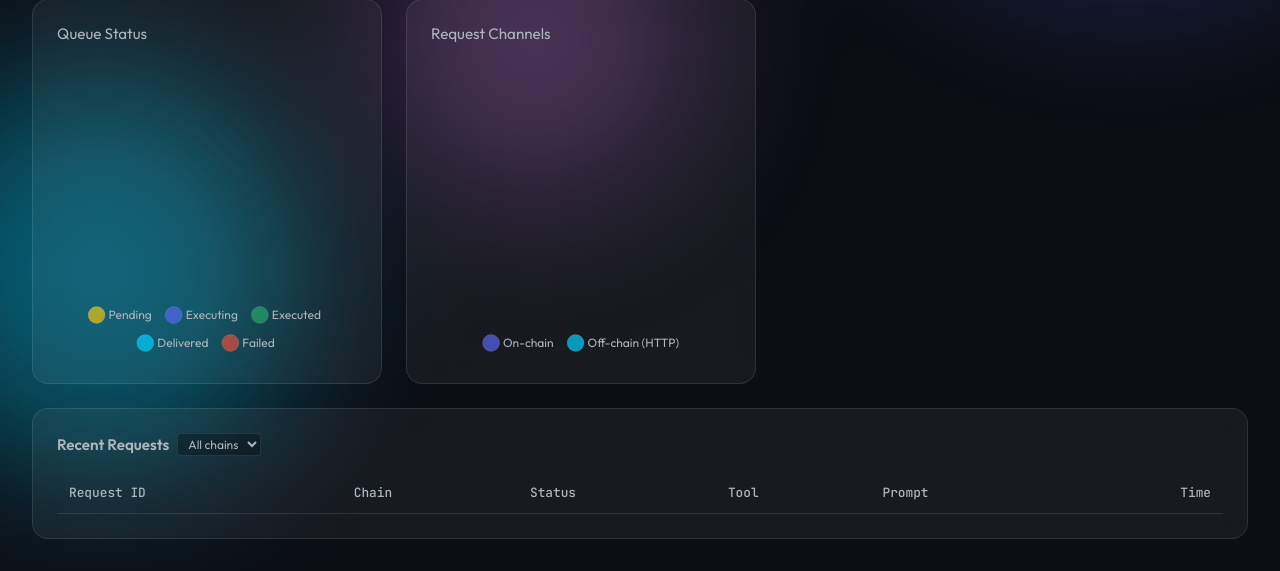
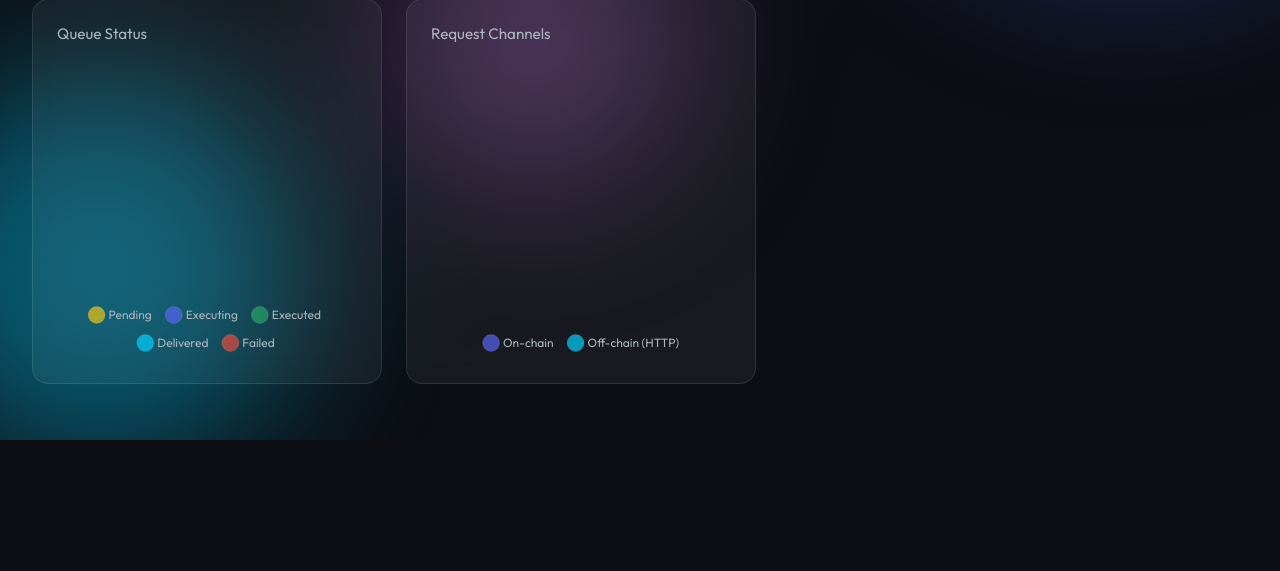
Before and after one commit to dvilelaf/micromech, a Python web app: template src/micromech/web/templates/dashboard.html in a window 1280 px wide. Shown: the part 430-1001 px from the top of the page. After the commit the page ends 870 px from the top, so only its background shows below. Run offline with Jinja, Linux system fonts and the light colour scheme; the template is opened without the code that fills it: most values are stand-ins (such as "Sample title", 1, 10 or a date in 2020); lists and menus that the app fills with data are empty.

Commit message:
feat: Live Activity tab with full request table, links, chain filter
- Replace ephemeral SSE feed with API-backed table (refreshes every 15s)
- Columns: chain, tool, prompt, status (color-coded), request ID (linked to Autonolas gateway), time (relative)
- Remove duplicate "Recent Requests" from Overview tab
- Add inline chain filter
- Data persists across tab switches

Co-Authored-By: Claude Opus 4.6 (1M context) <noreply@anthropic.com>

```diff
--- a/src/micromech/web/templates/dashboard.html
+++ b/src/micromech/web/templates/dashboard.html
@@ -321,10 +321,14 @@
                     </div>
                 </div>
 
+            </section>
+
+            <!-- Activity Tab -->
+            <section id="tab-activity" class="tab-pane">
                 <div class="glass">
                     <div class="section-header">
-                        <h3>Recent Requests</h3>
-                        <select class="inline-chain-filter" id="filter-requests" onchange="onSectionChainChange('requests')">
+                        <h3>Live Activity</h3>
+                        <select class="inline-chain-filter" id="filter-activity" onchange="onSectionChainChange('activity')">
                             <option value="">All chains</option>
                         </select>
                     </div>
@@ -332,26 +336,16 @@
                         <table>
                             <thead>
                                 <tr>
-                                    <th>Request ID</th>
                                     <th>Chain</th>
-                                    <th>Status</th>
                                     <th>Tool</th>
                                     <th>Prompt</th>
+                                    <th>Status</th>
+                                    <th>Request ID</th>
                                     <th class="val">Time</th>
                                 </tr>
                             </thead>
-                            <tbody id="recent-requests"></tbody>
+                            <tbody id="activity-requests"></tbody>
                         </table>
-                    </div>
-                </div>
-            </section>
-
-            <!-- Activity Tab -->
-            <section id="tab-activity" class="tab-pane">
-                <div class="glass">
-                    <h3 style="font-size:0.95rem; color:var(--text-muted); margin-bottom:1rem;">Live Activity Feed <span style="font-size:0.75rem;">(since page open)</span></h3>
-                    <div class="feed" id="activity-feed">
-                        <div style="text-align:center; color:var(--text-muted); padding:2rem;">Connecting...</div>
                     </div>
                 </div>
             </section>
@@ -473,7 +467,7 @@
         sseConnected: false,
         chains: [],
         selectedChain: '',  // '' = all chains (kept for API helpers)
-        sectionChains: { requests: '', tools: '', charts: '' },
+        sectionChains: { activity: '', tools: '', charts: '' },
         logLines: [],
         logInitialized: false,
     };
@@ -544,30 +538,54 @@
         setText('m-uptime', formatUptime(live.uptime ?? 0));
     }
 
-    // --- Activity Feed ---
-    let feedInitialized = false;
+    // --- Activity Table ---
+    function loadActivityRequests() {
+        fetch('/api/requests?limit=50' + chainQueryAmp('activity')).then(r => r.json()).then(rows => {
+            renderActivityTable(rows);
+        });
+    }
+
+    function renderActivityTable(rows) {
+        const tbody = document.getElementById('activity-requests');
+        if (!rows.length) {
+            tbody.innerHTML = '<tr><td colspan="6" style="text-align:center;color:var(--text-muted)">No requests yet</td></tr>';
+            return;
+        }
+        tbody.innerHTML = rows.map(r => {
+            const ipfsLink = `https://gateway.autonolas.tech/ipfs/f01701220${r.request_id}`;
+            const shortId = r.request_id.substring(0, 12) + '...';
+            const promptText = r.prompt ? r.prompt.substring(0, 60) : '';
+            return `
+                <tr>
+                    <td style="font-size:0.75rem">${escapeHtml(r.chain || '-')}</td>
+                    <td><span class="tool-tag">${escapeHtml(r.tool || '-')}</span></td>
+                    <td style="max-width:300px;overflow:hidden;text-overflow:ellipsis;white-space:nowrap" title="${escapeHtml(r.prompt || '')}">${escapeHtml(promptText)}</td>
+                    <td><span class="badge badge-${escapeHtml(r.status)}">${escapeHtml(r.status)}</span></td>
+                    <td style="font-family:var(--font-mono);font-size:0.75rem"><a href="${escapeHtml(ipfsLink)}" target="_blank" rel="noopener" style="color:var(--accent-color);text-decoration:none" title="${escapeHtml(r.request_id)}">${escapeHtml(shortId)}</a></td>
+                    <td class="val">${r.created_at ? relativeTime(r.created_at) : '-'}</td>
+                </tr>
+            `;
+        }).join('');
+    }
+
+    function relativeTime(isoStr) {
+        const now = Date.now();
+        const then = new Date(isoStr).getTime();
+        const diffSec = Math.floor((now - then) / 1000);
+        if (diffSec < 0) return 'now';
+        if (diffSec < 60) return diffSec + 's ago';
+        const diffMin = Math.floor(diffSec / 60);
+        if (diffMin < 60) return diffMin + 'm ago';
+        const diffHr = Math.floor(diffMin / 60);
+        if (diffHr < 24) return diffHr + 'h ago';
+        const diffDay = Math.floor(diffHr / 24);
+        return diffDay + 'd ago';
+    }
+
     function addEvent(ev) {
-        if (!feedInitialized) {
-            document.getElementById('activity-feed').innerHTML = '';
-            feedInitialized = true;
-        }
         state.events.push(ev);
-        const feed = document.getElementById('activity-feed');
-        const item = document.createElement('div');
-        item.className = 'feed-item';
-        const time = new Date(ev.timestamp * 1000).toLocaleTimeString();
-        const eventLabel = ev.event.replace(/_/g, ' ');
-        item.innerHTML = `
-            <span class="feed-time">${escapeHtml(time)}</span>
-            <span class="feed-event event-${escapeHtml(ev.event)}">${escapeHtml(eventLabel)}</span>
-            <span class="feed-id">${escapeHtml(ev.request_id.substring(0, 16))}...</span>
-            ${ev.tool ? `<span class="tool-tag">${escapeHtml(ev.tool)}</span>` : ''}
-            ${ev.execution_time ? `<span class="feed-detail">${ev.execution_time.toFixed(2)}s</span>` : ''}
-            ${ev.error ? `<span class="feed-detail" style="color:var(--error)">${escapeHtml(ev.error.substring(0, 60))}</span>` : ''}
-        `;
-        feed.insertBefore(item, feed.firstChild);
-        // Keep max 200 items
-        while (feed.children.length > 200) feed.removeChild(feed.lastChild);
+        // SSE events trigger a table refresh so data stays current
+        loadActivityRequests();
     }
 
     // --- Queue Chart ---
@@ -630,32 +648,12 @@
             },
         });
         // Load data
-        fetch('/api/metrics/channels' + chainQueryPrefix('requests')).then(r => r.json()).then(d => {
+        fetch('/api/metrics/channels').then(r => r.json()).then(d => {
             state.channelChart.data.datasets[0].data = [d.onchain || 0, d.offchain || 0];
             state.channelChart.update('none');
         });
     }
 
-    // --- Recent Requests ---
-    function loadRecentRequests() {
-        fetch('/api/requests?limit=20' + chainQueryAmp('requests')).then(r => r.json()).then(rows => {
-            const tbody = document.getElementById('recent-requests');
-            if (!rows.length) {
-                tbody.innerHTML = '<tr><td colspan="6" style="text-align:center;color:var(--text-muted)">No requests yet</td></tr>';
-                return;
-            }
-            tbody.innerHTML = rows.map(r => `
-                <tr>
-                    <td style="font-family:var(--font-mono);font-size:0.75rem">${escapeHtml(r.request_id.substring(0, 16))}...</td>
-                    <td style="font-size:0.75rem">${escapeHtml(r.chain || '-')}</td>
-                    <td><span class="badge badge-${escapeHtml(r.status)}">${escapeHtml(r.status)}</span></td>
-                    <td><span class="tool-tag">${escapeHtml(r.tool || '-')}</span></td>
-                    <td style="max-width:300px;overflow:hidden;text-overflow:ellipsis;white-space:nowrap">${escapeHtml(r.prompt)}</td>
-                    <td class="val">${r.execution_time != null ? r.execution_time.toFixed(2) + 's' : '-'}</td>
-                </tr>
-            `).join('');
-        });
-    }
 
     // --- Tool Stats ---
     function loadToolStats() {
@@ -1181,7 +1179,7 @@
         const chains = await fetch('/api/chains').then(r => r.json());
         state.chains = chains;
         // Populate all inline chain filter dropdowns
-        ['filter-requests', 'filter-tools', 'filter-charts'].forEach(id => {
+        ['filter-activity', 'filter-tools', 'filter-charts'].forEach(id => {
             const sel = document.getElementById(id);
             if (!sel) return;
             chains.forEach(c => sel.add(new Option(c, c)));
@@ -1191,9 +1189,8 @@
     function onSectionChainChange(section) {
         const sel = document.getElementById('filter-' + section);
         state.sectionChains[section] = sel ? sel.value : '';
-        if (section === 'requests') {
-            loadRecentRequests();
-            initChannelChart();
+        if (section === 'activity') {
+            loadActivityRequests();
         } else if (section === 'tools') {
             loadToolStats();
         } else if (section === 'charts') {
@@ -1336,13 +1333,13 @@
     loadChains();
     initQueueChart();
     initChannelChart();
-    loadRecentRequests();
+    loadActivityRequests();
     loadKarma();
     connectSSE();
     connectLogStream();
 
-    // Refresh recent requests every 30s, karma every 60s
-    setInterval(loadRecentRequests, 30000);
+    // Refresh activity table every 15s, karma every 60s
+    setInterval(loadActivityRequests, 15000);
     setInterval(loadKarma, 60000);
     </script>
 </body>
```
